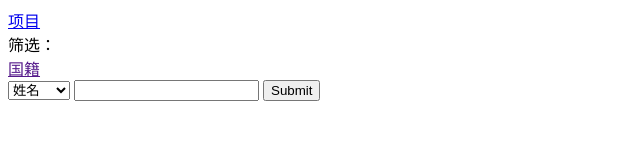
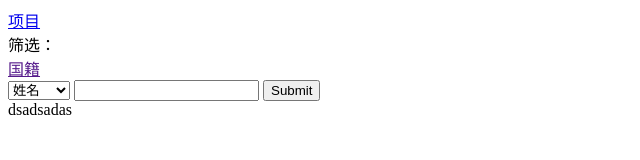
Before and after one commit to windwind520/javascript, a plain HTML site: page curriculum/index.html in a window 1280 px wide. Shown: the full height of the page, 0-640 px from the left. Drawn offline with Linux system fonts and the light colour scheme.

Commit message:
首页修改测试

```diff
--- a/curriculum/index.html
+++ b/curriculum/index.html
@@ -1,7 +1,7 @@
 <!--
  * @Author: your name
  * @Date: 2021-07-28 14:29:28
- * @LastEditTime: 2021-07-28 14:30:09
+ * @LastEditTime: 2021-07-28 20:16:57
  * @LastEditors: Please set LastEditors
  * @Description: In User Settings Edit
  * @FilePath: \my-projectf:\DeskTop\js\javascript\curriculum\index.html
@@ -42,7 +42,9 @@
                 </div>
             </div>
         </div>
-        <div id="table-data-wrap"></div>
+        <div id="table-data-wrap">
+            dsadsadas
+        </div>
     </div>
 </body>
 </html>
```
Also changed, not shown: index.html (+11 -1 lines).
